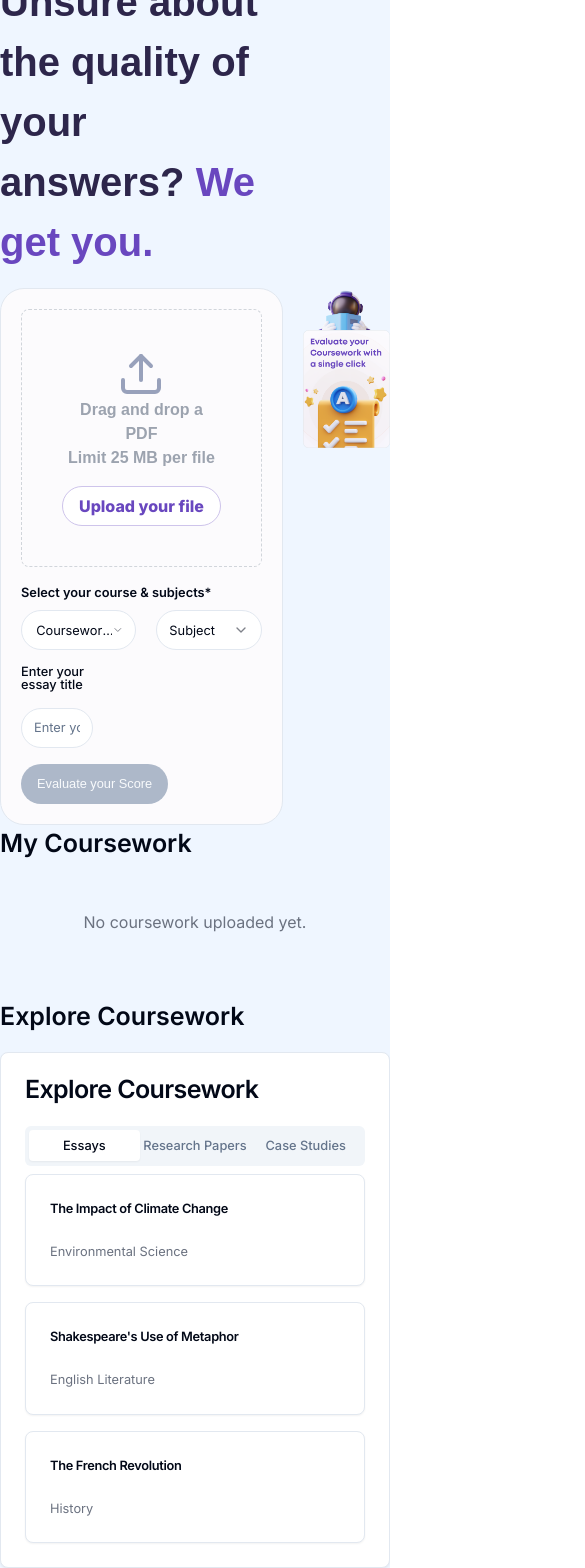
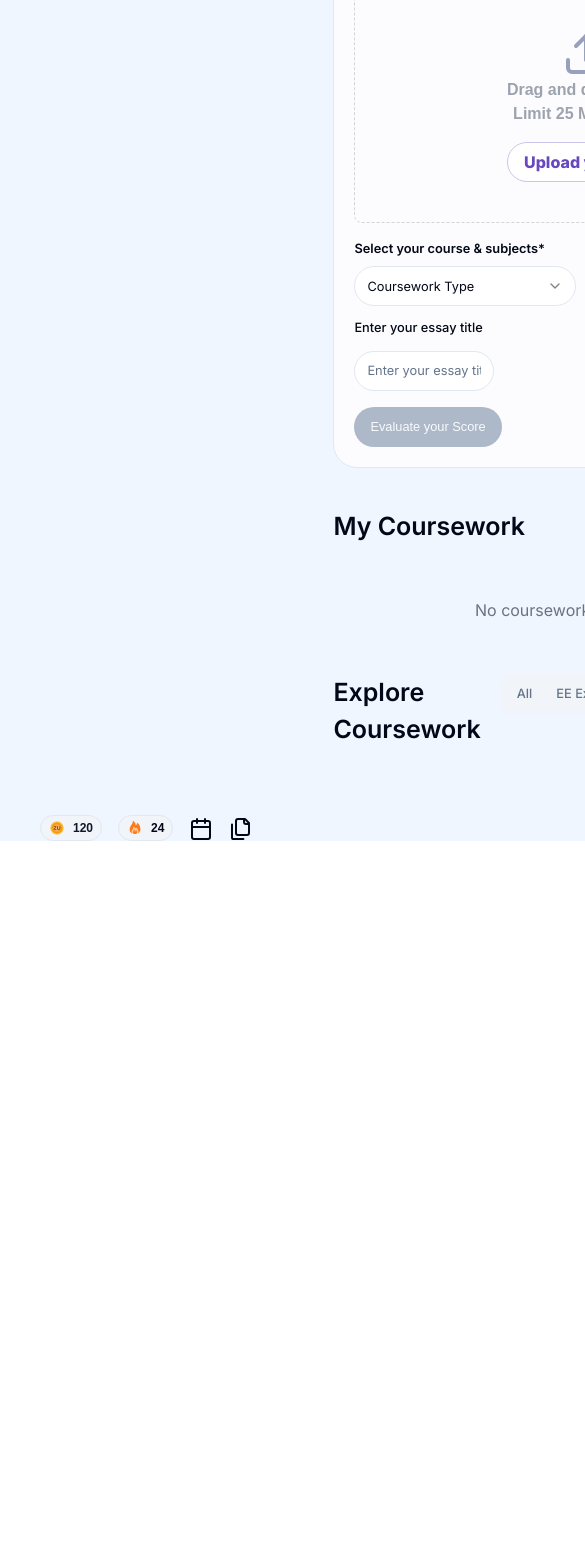
Before and after one commit to sahildotdev/gradely, a Next.js app: page / in a window 390 px wide. Shown: the part 248-1816 px from the top of the page, 585 px wide, since content can reach past the window. After the commit the page ends 1089 px from the top, so only its background shows below. Built offline with nearby package versions, Linux system fonts and the light colour scheme.

Commit message:
added responsive to few components

```diff
--- a/src/app/layout.tsx
+++ b/src/app/layout.tsx
@@ -18,7 +18,7 @@ export default function RootLayout({
   return (
     <html lang="en">
       <body className={inter.className}>
-        <div className="flex min-h-screen w-full flex-col">
+        <div className="flex min-h-screen bg-blue-50 justify-center content-center flex-col">
           <Sidebar />
           {children}
         </div>
--- a/src/app/page.tsx
+++ b/src/app/page.tsx
@@ -15,8 +15,8 @@ import CourseworkList from "@/components/CourseworkList";
 
 export default function Home() {
   return (
-    <main className="flex flex-col items-center justify-center bg-blue-50">
-      <div className="absolute top-4 right-4 flex flex-col items-end space-y-5">
+    <main className="flex bg-blue-50 flex-row px-10 mx-auto">
+      <div className=" md:fixed top-3 right-4 flex flex-row md:flex-col items-end gap-4 space-y-8 md:space-y-0 ">
         <Chip
           label="120"
           avatar={{
@@ -37,39 +37,28 @@ export default function Home() {
           color="default"
           className="font-Mont font-extrabold text-base"
         />
-
         <TooltipProvider>
           <Tooltip>
             <TooltipTrigger>
               <Calendar className="h-6 w-6" />
-              <span className="ml-2 block md:hidden">Home</span>
             </TooltipTrigger>
-            <TooltipContent>
-              <p>Home</p>
-            </TooltipContent>
           </Tooltip>
 
           <Tooltip>
             <TooltipTrigger>
               <Files className="h-6 w-6" />
-              <span className="ml-2 block md:hidden">Copy</span>
             </TooltipTrigger>
-            <TooltipContent>
-              <p>Copy</p>
-            </TooltipContent>
           </Tooltip>
         </TooltipProvider>
       </div>
-      <div className="pt-[10rem] ">
+      <div className="py-[5rem] px-10 flex flex-col mx-auto gap-5 ">
         <Header />
-        <div>
-          <h2 className="text-2xl font-semibold mb-4">My Coursework</h2>
+        <div className="flex flex-col px-10">
+          <h2 className="text-2xl font-semibold py-5 ">My Coursework</h2>
           <CourseworkList />
         </div>
-        <div className="mt-8">
-          <h2 className="text-2xl font-semibold mb-4">Explore Coursework</h2>
-          <ExploreCoursework />
-        </div>
+
+        <ExploreCoursework />
       </div>
     </main>
   );
--- a/src/components/CourseworkItem.tsx
+++ b/src/components/CourseworkItem.tsx
@@ -1,8 +1,6 @@
 "use client";
 import React from "react";
-import { Clock, Book, Star } from "lucide-react";
 import Chip from "./Chip";
-import Image from "next/image";
 
 interface CourseworkItemProps {
   title: string;
@@ -24,20 +22,20 @@ const CourseworkItem: React.FC<CourseworkItemProps> = ({
   thumbnailUrl,
 }) => {
   return (
-    <div className="flex flex-row items-start p-6 bg-gradient-to-r from-purple-100 to-white rounded-lg shadow-lg max-w-full w-[460px]">
+    <div className="flex flex-col md:flex-row items-start p-6 bg-gradient-to-r from-purple-100 to-white rounded-lg shadow-lg w-[460px]">
       {/* Image Section */}
-      <div className="bg-white relative w-[120px] h-[160px] p-1 rounded-lg rounded-bl-lg border border-gray-300 overflow-hidden">
-        <Image
-          src={thumbnailUrl}
+      <div className="bg-white relative w-full md:w-[120px] h-[250px] md:h-[160px] p-1 rounded-lg rounded-bl-lg border border-gray-300 overflow-hidden">
+        <img
+          src={thumbnailUrl || "/path/to/placeholder.png"}
           width={300}
           height={500}
           alt={`Cover for ${title}`}
-          className="w-full h-full object-fill"
+          className="w-full h-full  object-fill"
         />
       </div>
 
       {/* Content Section */}
-      <div className="flex-1 pl-4">
+      <div className="flex-1 p-4">
         <h2 className="text-lg font-Mont font-extrabold leading-6 text-gray-800">
           {title}
         </h2>
--- a/src/components/CourseworkList.tsx
+++ b/src/components/CourseworkList.tsx
@@ -15,7 +15,7 @@ const CourseworkList: React.FC = () => {
   }
 
   return (
-    <div className="space-y-6">
+    <div className="flex flex-row md:flex-wrap gap-5">
       {courseworkList.map((coursework) => {
         console.log("thumbnailUrl:", coursework.thumbnailUrl);
         return (
--- a/src/components/EssayEvaluationForm.tsx
+++ b/src/components/EssayEvaluationForm.tsx
@@ -93,6 +93,7 @@ const EssayEvaluationForm: React.FC = () => {
       thumbnailUrl: thumbnailUrl || "/path/to/default/thumbnail.png",
     });
 
+    await new Promise((resolve) => setTimeout(resolve, 2000));
     setIsLoading(false);
   };
 
--- a/src/components/ExploreCoursework.tsx
+++ b/src/components/ExploreCoursework.tsx
@@ -1,78 +1,31 @@
 import React from "react";
 import { Tabs, TabsContent, TabsList, TabsTrigger } from "@/components/ui/tabs";
-import { Card, CardContent, CardHeader, CardTitle } from "@/components/ui/card";
-
-// Mock data for coursework examples
-const courseworkExamples = {
-  essays: [
-    {
-      id: 1,
-      title: "The Impact of Climate Change",
-      subject: "Environmental Science",
-    },
-    {
-      id: 2,
-      title: "Shakespeare's Use of Metaphor",
-      subject: "English Literature",
-    },
-    { id: 3, title: "The French Revolution", subject: "History" },
-  ],
-  researchPapers: [
-    {
-      id: 4,
-      title: "Advancements in Quantum Computing",
-      subject: "Computer Science",
-    },
-    {
-      id: 5,
-      title: "The Effects of Social Media on Mental Health",
-      subject: "Psychology",
-    },
-    { id: 6, title: "Sustainable Energy Solutions", subject: "Engineering" },
-  ],
-  caseStudies: [
-    { id: 7, title: "Tesla's Market Strategy", subject: "Business" },
-    { id: 8, title: "The 2008 Financial Crisis", subject: "Economics" },
-    {
-      id: 9,
-      title: "Healthcare Reform in the US",
-      subject: "Political Science",
-    },
-  ],
-};
+import CourseworkList from "./CourseworkList";
 
 const ExploreCoursework: React.FC = () => {
   return (
-    <Card>
-      <CardHeader>
-        <CardTitle>Explore Coursework</CardTitle>
-      </CardHeader>
-      <CardContent>
-        <Tabs defaultValue="essays">
-          <TabsList className="grid w-full grid-cols-3">
-            <TabsTrigger value="essays">Essays</TabsTrigger>
-            <TabsTrigger value="researchPapers">Research Papers</TabsTrigger>
-            <TabsTrigger value="caseStudies">Case Studies</TabsTrigger>
-          </TabsList>
-          {Object.entries(courseworkExamples).map(([category, examples]) => (
-            <TabsContent key={category} value={category}>
-              <div className="grid grid-cols-1 md:grid-cols-2 lg:grid-cols-3 gap-4">
-                {examples.map((example) => (
-                  <Card key={example.id}>
-                    <CardHeader>
-                      <CardTitle className="text-sm">{example.title}</CardTitle>
-                    </CardHeader>
-                    <CardContent>
-                      <p className="text-sm text-gray-500">{example.subject}</p>
-                    </CardContent>
-                  </Card>
-                ))}
-              </div>
-            </TabsContent>
-          ))}
-        </Tabs>
-      </CardContent>
-    </Card>
+    <section className="flex flex-row md:flex-col px-10 justify-start gap-5">
+      <h2 className="text-2xl font-semibold mb-3">Explore Coursework</h2>
+      <Tabs className="flex flex-col justify-start gap-5">
+        <TabsList className="flex justify-start">
+          <TabsTrigger value="all">All</TabsTrigger>
+          <TabsTrigger value="example">EE Example</TabsTrigger>
+          <TabsTrigger value="io-example">IO Example</TabsTrigger>
+          <TabsTrigger value="tok-example">ToK Example</TabsTrigger>
+        </TabsList>
+
+        <TabsContent value="all">
+          <div>
+            <CourseworkList />
+          </div>
+        </TabsContent>
+        <TabsContent value="example">
+          <div>
+            <CourseworkList />
+          </div>
+        </TabsContent>
+      </Tabs>
+    </section>
   );
 };
 
--- a/src/components/Header.tsx
+++ b/src/components/Header.tsx
@@ -9,16 +9,16 @@ import { useEssayEvaluationStore } from "@/store";
 export default function Header() {
   const { isEvaluationRequested } = useEssayEvaluationStore();
   return (
-    <div className="flex flex-row gap-5 ">
+    <div className="flex flex-col md:flex-row justify-center content-center px-10 gap-5">
       <div className="flex flex-col gap-4 ">
-        <h1 className="font-Mont text-[2.5rem] font-bold text-[#2D264B]">
+        <h1 className="font-Mont text-3xl leading-10 font-extrabold text-[#2D264B]">
           Hey IB Folks! Unsure about the quality of your <br /> answers?{" "}
           <span className="text-[#6947BF]">We get you.</span>
         </h1>
         <EssayEvaluationForm />
         {isEvaluationRequested && <EvaluationDisplay />}
       </div>
-      <div className="flex">
+      <div className="hidden lg:flex">
         <Image
           src="/robot.png"
           alt="Robot"
--- a/src/components/sidebar.tsx
+++ b/src/components/sidebar.tsx
@@ -84,9 +84,6 @@ const SidebarContent: React.FC = () => {
                 <span className="ml-2 block md:hidden">Book</span>
               </SidebarButton>
             </TooltipTrigger>
-            <TooltipContent>
-              <p>Book</p>
-            </TooltipContent>
           </Tooltip>
 
           <Tooltip>
@@ -96,9 +93,6 @@ const SidebarContent: React.FC = () => {
                 <span className="ml-2 block md:hidden">copy</span>
               </SidebarButton>
             </TooltipTrigger>
-            <TooltipContent>
-              <p>copy</p>
-            </TooltipContent>
           </Tooltip>
 
           <Tooltip>
@@ -108,9 +102,6 @@ const SidebarContent: React.FC = () => {
                 <span className="ml-2 block md:hidden">FileQuestion</span>
               </SidebarButton>
             </TooltipTrigger>
-            <TooltipContent>
-              <p>FileQuestion</p>
-            </TooltipContent>
           </Tooltip>
         </TooltipProvider>
       </div>
@@ -122,7 +113,7 @@ const Sidebar: React.FC = () => {
   const [isOpen, setIsOpen] = useState(false);
 
   return (
-    <div className="fixed left-3 top-3 z-50">
+    <div className="md:fixed left-3 top-3 z-50">
       <Sheet open={isOpen} onOpenChange={setIsOpen}>
         <SheetTrigger asChild>
           <Button
```
Also changed, not shown: src/store/essayEvaluationStore.ts (+38 -7 lines).
